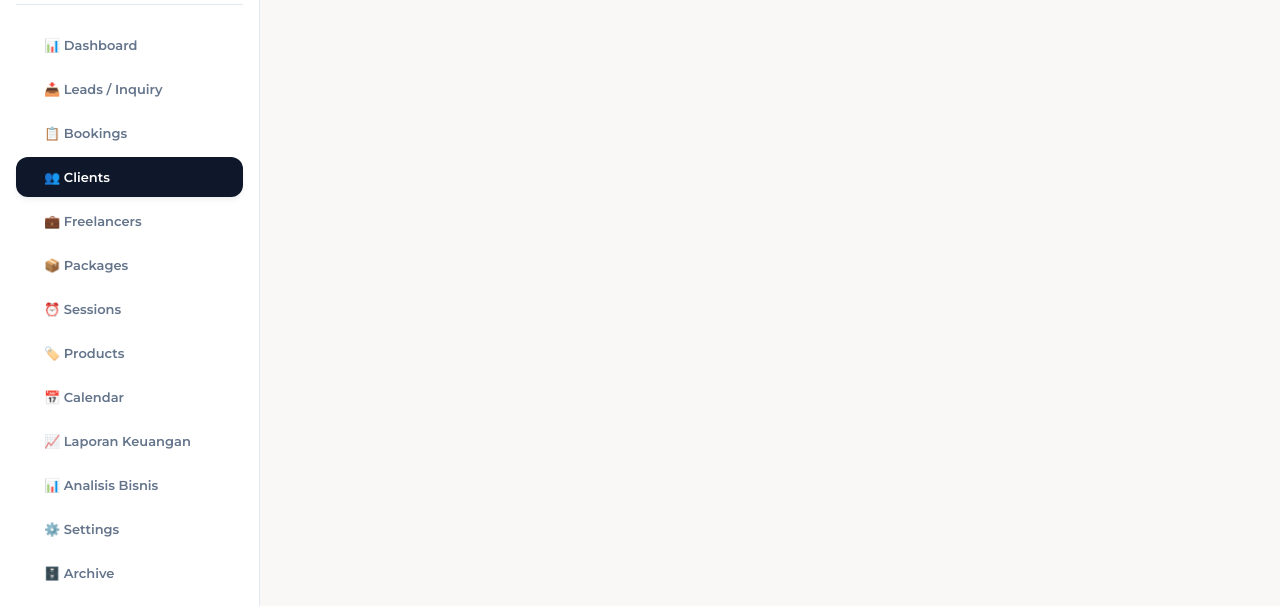
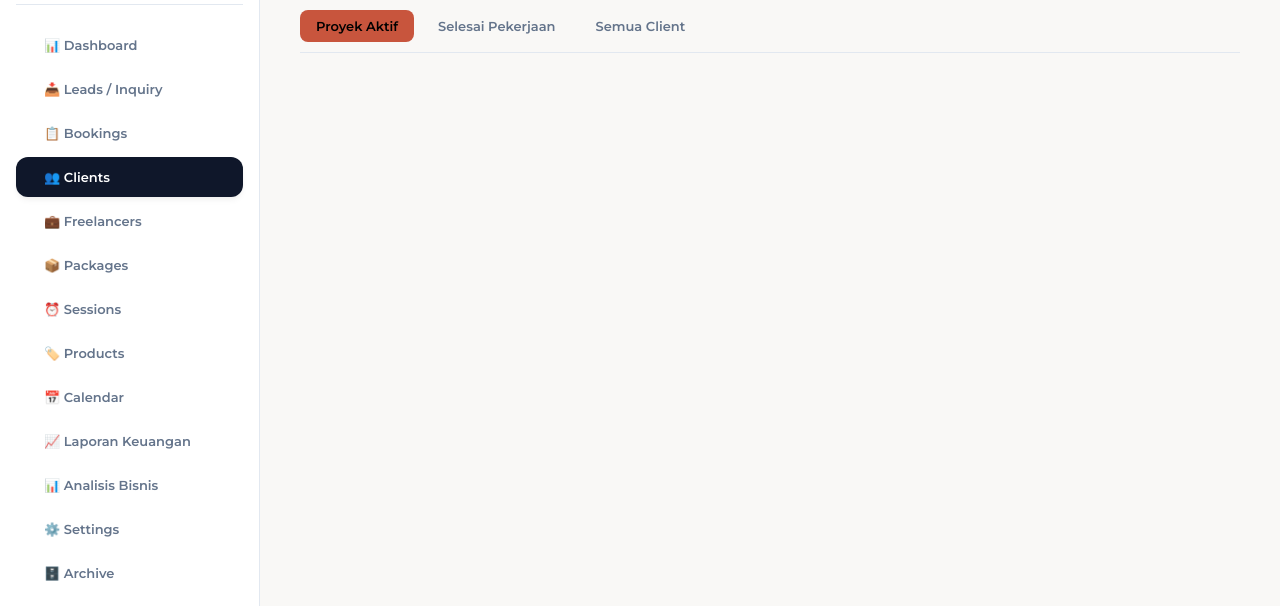
Before and after one commit to armansyam/Wedding-managemen, a website: page private/admin/clients.html in a window 1280 px wide. Shown: the part 120-726 px from the top of the page. Drawn offline with nearby package versions, Linux system fonts and the light colour scheme; no server answers; a web font is replaced by a local one.

Commit message:
fix: resolve hanging completed state in tracking page and add client list tabs (active vs completed vs all) to separate finished projects

```diff
--- a/private/admin/clients.html
+++ b/private/admin/clients.html
@@ -27,6 +27,35 @@
     .detail-row:last-child { border: none; }
     .detail-row .label { color: var(--text2); }
     .detail-row .val { font-weight: 600; }
+
+    /* Status filter tabs */
+    .tab-filters {
+      display: flex;
+      gap: 8px;
+      margin-bottom: 20px;
+      border-bottom: 1px solid var(--border);
+      padding-bottom: 10px;
+    }
+    .tab-btn {
+      background: transparent;
+      border: none;
+      padding: 8px 16px;
+      font-size: 13px;
+      font-weight: 600;
+      color: var(--text2);
+      cursor: pointer;
+      border-radius: 8px;
+      transition: all 0.2s;
+      font-family: inherit;
+    }
+    .tab-btn:hover {
+      background: var(--surface2);
+      color: var(--text);
+    }
+    .tab-btn.active {
+      background: var(--accent);
+      color: #000;
+    }
   </style>
 </head>
 <body>
@@ -41,6 +70,13 @@
 
     <!-- Stats row -->
     <div style="display:grid;grid-template-columns:repeat(4,1fr);gap:12px;margin-bottom:20px" id="stats-row"></div>
+
+    <!-- Status Filters -->
+    <div class="tab-filters">
+      <button class="tab-btn active" id="tab-active" onclick="window.changeTab('active')">Proyek Aktif</button>
+      <button class="tab-btn" id="tab-completed" onclick="window.changeTab('completed')">Selesai Pekerjaan</button>
+      <button class="tab-btn" id="tab-all" onclick="window.changeTab('all')">Semua Client</button>
+    </div>
 
     <!-- Client cards -->
     <div id="clients-list" style="display:grid;grid-template-columns:repeat(auto-fill,minmax(340px,1fr));gap:12px"></div>
@@ -68,6 +104,15 @@
 
   <script src="/admin/js/app.js"></script>
   <script>
+    let currentTab = 'active';
+
+    window.changeTab = function(tab) {
+      currentTab = tab;
+      document.querySelectorAll('.tab-btn').forEach(btn => btn.classList.remove('active'));
+      document.getElementById(`tab-${tab}`).classList.add('active');
+      window.loadClients();
+    };
+
     document.addEventListener('DOMContentLoaded', () => {
       renderSidebar('clients');
       window.loadClients();
@@ -76,6 +121,13 @@
     window.loadClients = async function() {
         const search = document.getElementById('search').value;
         let clients = await API.get('/api/clients/confirmed');
+
+        // Apply Tab Filter first
+        if (currentTab === 'active') {
+          clients = clients.filter(c => ['confirmed', 'in_progress', 'event_day', 'editing', 'delivery'].includes(c.booking_status));
+        } else if (currentTab === 'completed') {
+          clients = clients.filter(c => c.booking_status === 'completed');
+        }
 
         if (search) {
           const q = search.toLowerCase();
```
Also changed, not shown: public/track.html (+16 -2 lines).
